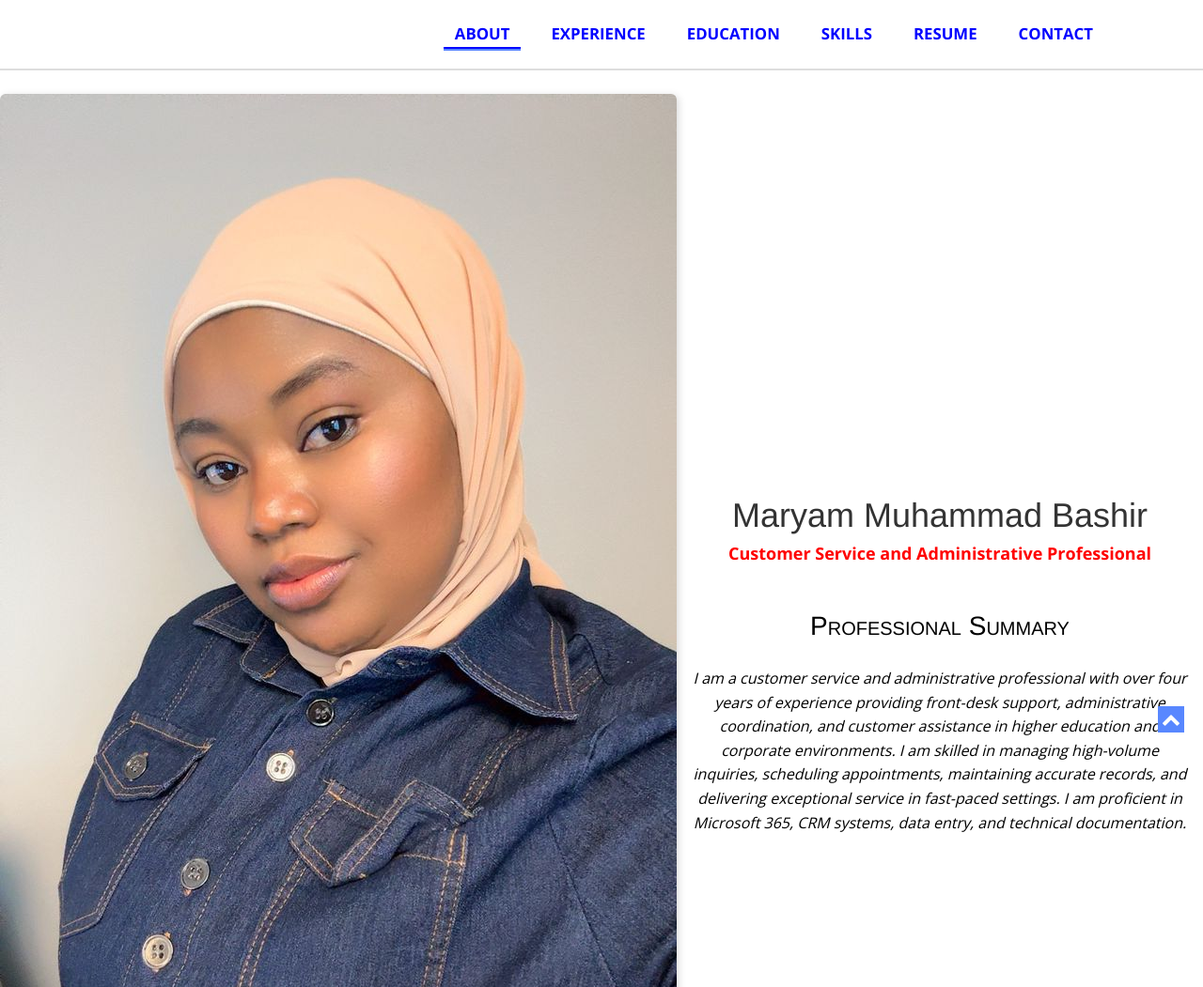
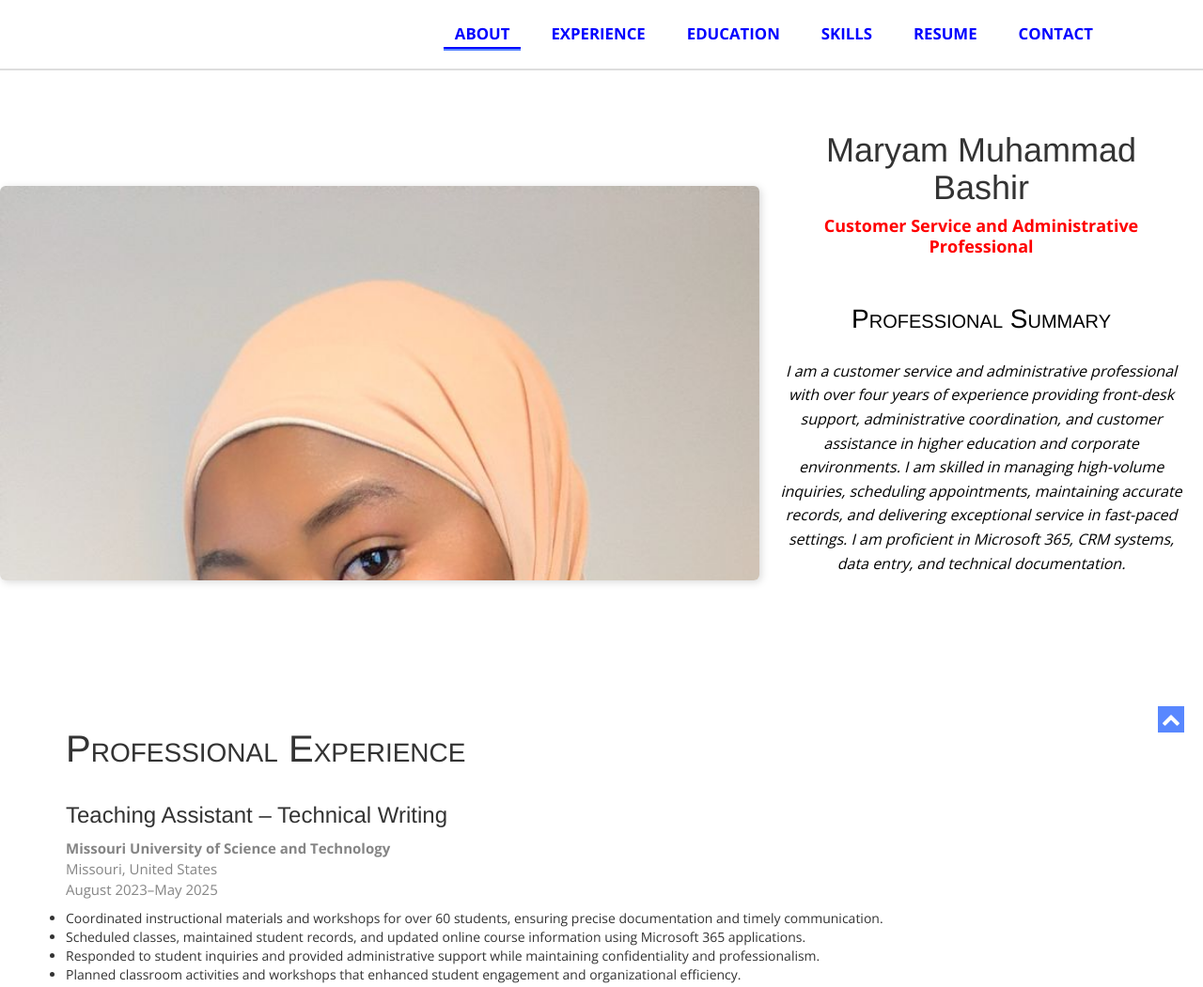
Before and after one commit to mmmbash/mmmbash.github.io, a plain HTML site: page index.html in a window 1280 px wide. Shown: the top 1051 px of the page at 94% size. Drawn offline with nearby package versions, Linux system fonts and the light colour scheme.

Commit message:
Update styles.css

```diff
--- a/css/styles.css
+++ b/css/styles.css
@@ -1340,23 +1340,23 @@ max-height: 100%;
   text-align: center;   /* Ensures text aligns with the image */
 }
 
-/* Image properties */
+/* Reduced profile image height */
 .work-sample2 img {
-  max-width: 100%;      /* Ensures it fits the container */
-  height: auto;         /* Maintains aspect ratio */
-  display: block;       /* Centers inside the div */
-  margin: 0 auto;       /* Centers horizontally */
-  border-radius: 6px;   /* Optional: Rounded corners */
-  box-shadow: 2px 2px 8px rgba(0, 0, 0, 0.15); /* Soft shadow */
+  width: 100%;
+  height: 420px;
+  object-fit: cover;
+  object-position: center top;
+  display: block;
+  margin: 0 auto;
+  border-radius: 6px;
+  box-shadow: 2px 2px 8px rgba(0, 0, 0, 0.15);
 }
 
-/* Responsive adjustments for smaller screens */
 @media (max-width: 768px) {
   .work-sample2 img {
-    max-width: 90%;    /* Slightly smaller on mobile */
+    height: 300px;
   }
 }
-
 
 
 /* Image styling for work samples with reduced height */
```
